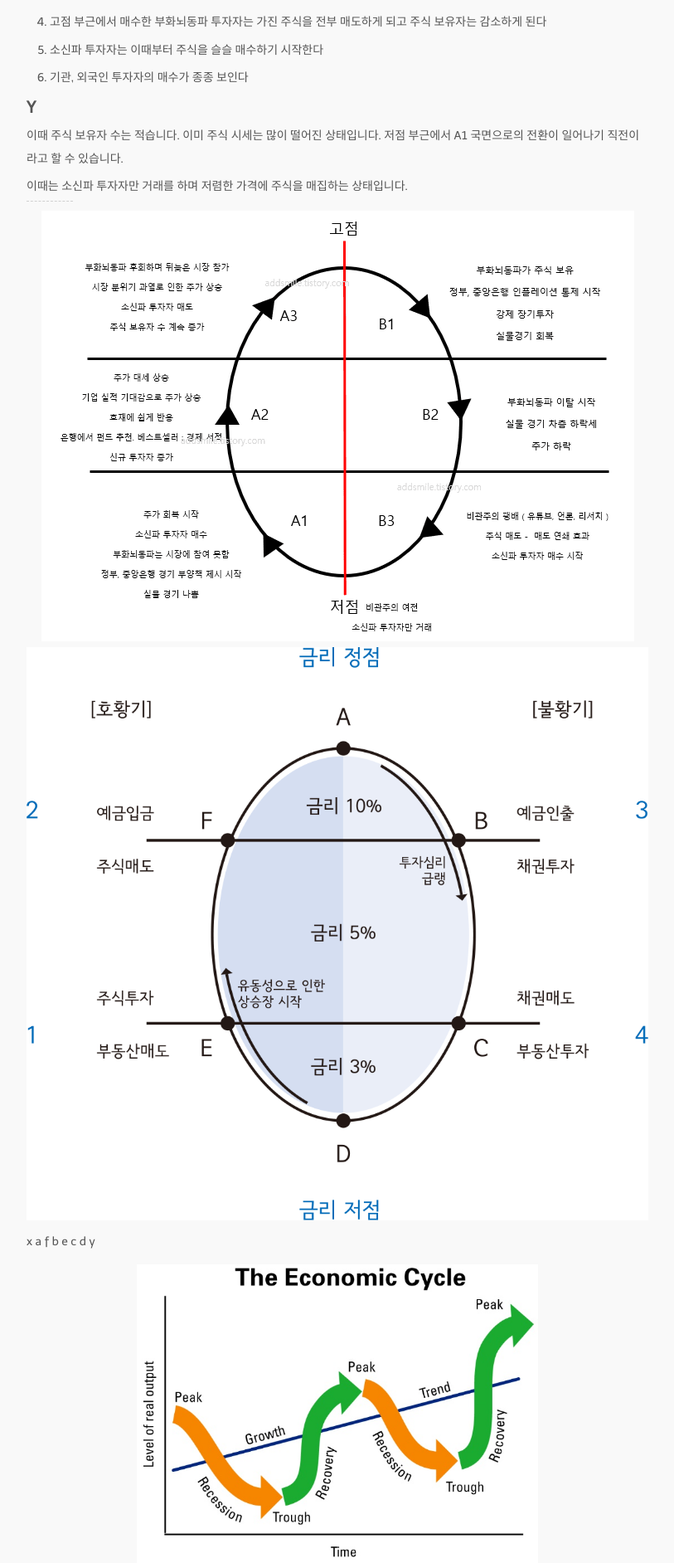
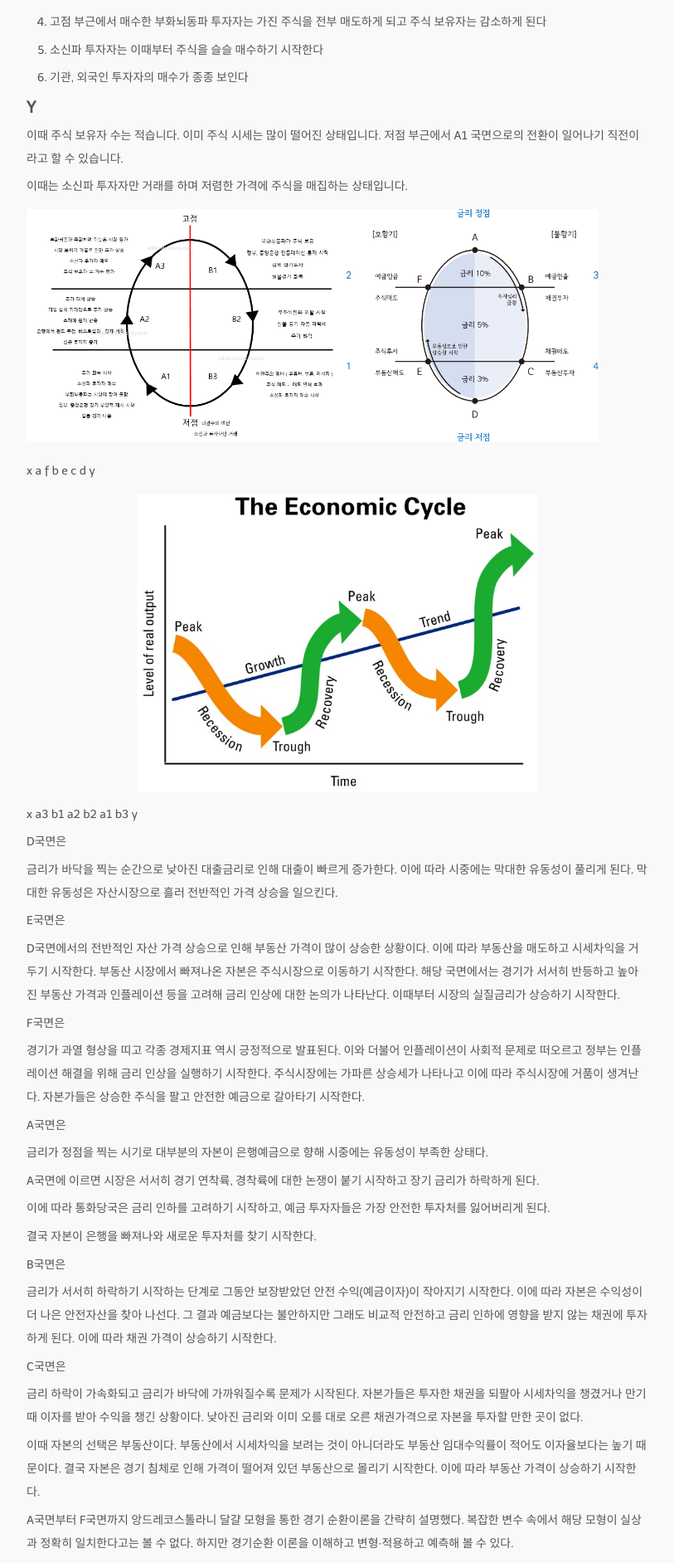
Before and after one commit to jung-research/github.io, a Jekyll site: the page built from _posts/2023-08-31-kostolany_egg.md, in a window 1280 px wide. Shown: the part 3807-5691 px from the top of the page at 83% size, without its empty margins (233-1046 px from the left). Built offline with Jekyll 4.4.1, drawn with Linux system fonts in a browser that asks for light colours; nearby versions of some CDN libraries; some web fonts are replaced; comment, search, counter and statistics services are not loaded.

Commit message:
mod kostolany egg

```diff
--- a/_posts/2023-08-31-kostolany_egg.md
+++ b/_posts/2023-08-31-kostolany_egg.md
@@ -201,9 +201,8 @@ stock trading and the general enthusiasm for stocks
 
   이때는 소신파 투자자만 거래를 하며 저렴한 가격에 주식을 매집하는 상태입니다.
 
----
 
-![egg_1](/assets/2023-08-31-kostolany_egg/kostolany_egg__egg_1.png){:class="img-inline-h300"}![egg_2](/assets/2023-08-31-kostolany_egg/kostolany_egg__egg_2.png){:class="img-inline-h300"}
+![egg_1](/assets/2023-08-31-kostolany_egg/kostolany_egg__egg_1.png){:class="img-inline-h280"}![egg_2](/assets/2023-08-31-kostolany_egg/kostolany_egg__egg_2.png){:class="img-inline-h280"}
 
   x
    a
```
